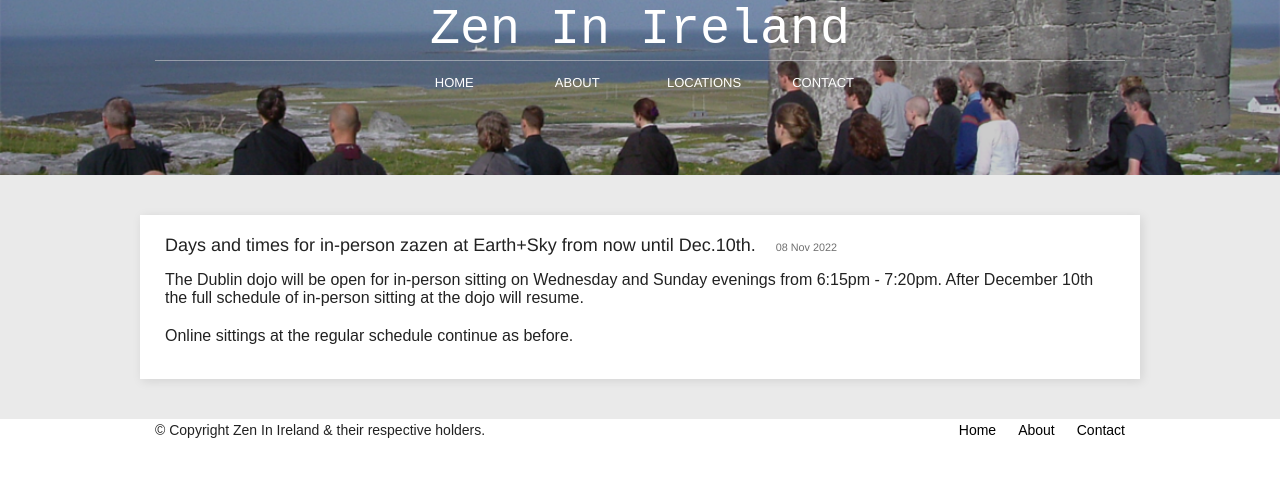
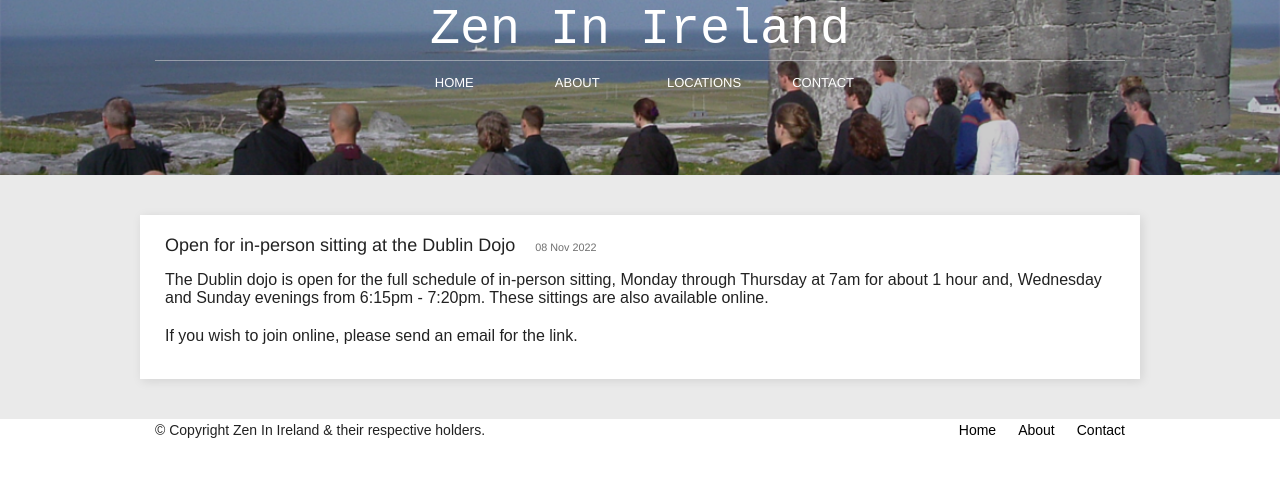
Before and after one commit to zen-ireland/zenireland.github.io, a Jekyll site: the page built from _posts/2022-11-08-days-and-times-for-in-person-zazen-from-now-until-dec.10th.md, in a window 1280 px wide. Shown: the top 477 px of the page. Built offline with Jekyll 4.4.1, drawn with Linux system fonts in a browser that asks for light colours.

Commit message:
Update from Forestry.io Mary Laheen updated _posts/2022-11-08-days-and-times-for-in-person-zazen-from-now-until-dec.10th.md

```diff
--- a/_posts/2022-11-08-days-and-times-for-in-person-zazen-from-now-until-dec.10th.md
+++ b/_posts/2022-11-08-days-and-times-for-in-person-zazen-from-now-until-dec.10th.md
@@ -1,10 +1,10 @@
 ---
 layout: post
 date: 2022-11-08 11:09:22 +0000
-title: " Days and times for in-person zazen at Earth+Sky from now until Dec.10th."
+title: Open for in-person sitting at the Dublin Dojo
 categories: Dublin
 
 ---
-The Dublin dojo will be open for in-person sitting on Wednesday and Sunday evenings from 6:15pm - 7:20pm. After December 10th the full schedule of in-person sitting at the dojo will resume.
+The Dublin dojo is open for the full schedule of in-person sitting, Monday through Thursday at 7am for about 1 hour and, Wednesday and Sunday evenings from 6:15pm - 7:20pm. These sittings are also available online.
 
-Online sittings at the regular schedule continue as before.
+If you wish to join online, please send an email for the link.
```
